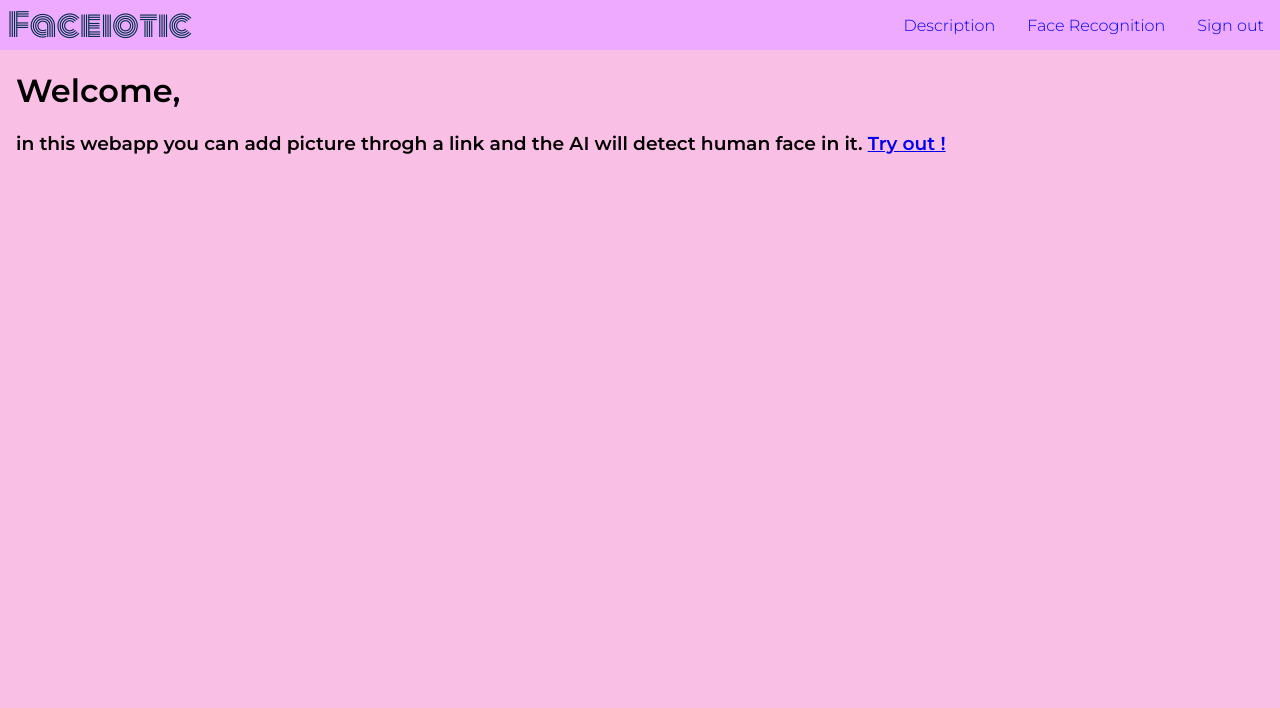
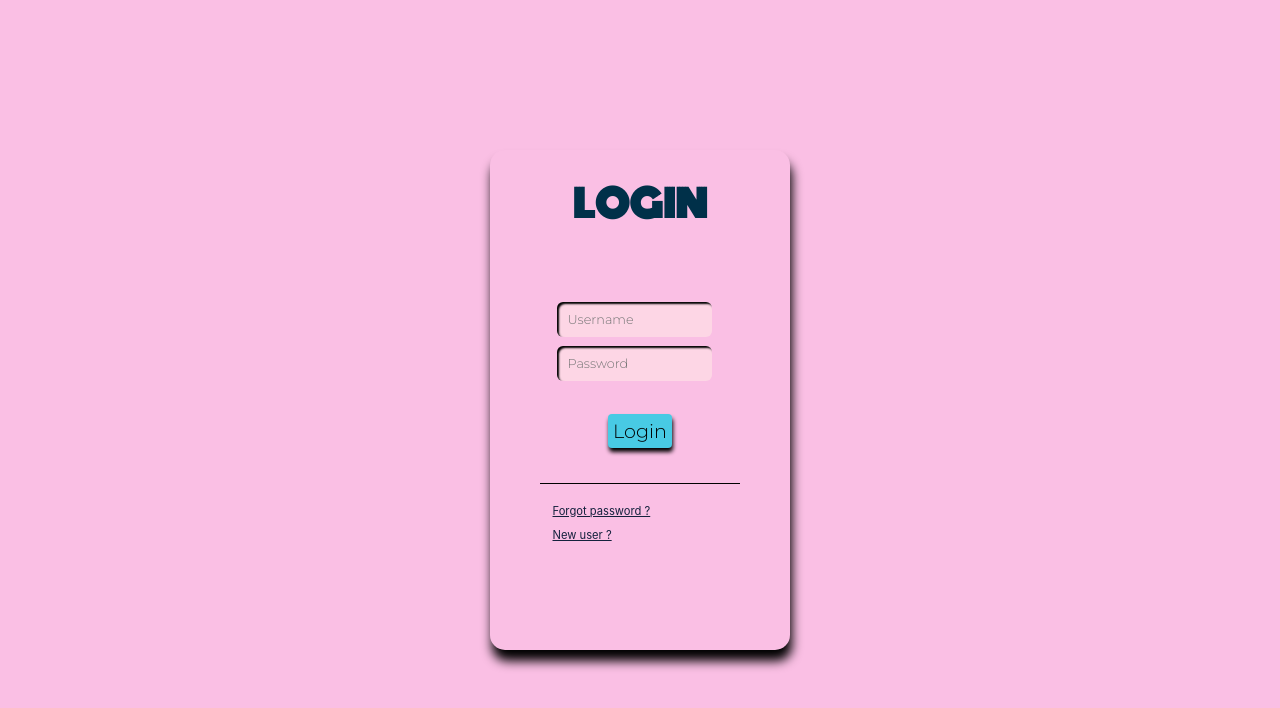
Before and after one commit to kevalmaru-gpu/face-recognition, a React (Create React App) app: page / in a window 1280 px wide. Shown: the top 708 px of the page. Built offline with nearby package versions, Linux system fonts and the light colour scheme; what clarifai would draw is missing.

Commit message:
before making server

```diff
--- a/src/App.js
+++ b/src/App.js
@@ -14,13 +14,19 @@ class App extends React.Component{
   constructor(prop){
     super(prop)
     this.state = {
-      route: 'home',
+      route: 'login',
       imageLink: '',
       box: {}
     }
   }
 
   onMasterRouteChange = (route) => {
+    if (route === 'login'){
+      console.log('its login')
+    }
+    else if(route === 'register'){
+      console.log('its register');
+    }
     this.setState({route:route})
   }
 
@@ -35,10 +41,10 @@ class App extends React.Component{
     const height = Number(inputImage.height)
 
     return{
-      leftCol: (faceData.left_col * width + 10) + 10,
+      leftCol: (faceData.left_col * width + 10),
       topRow: (faceData.top_row * height) - 10,
-      rightCol: (width - (faceData.right_col * width)) + 10,
-      bottomRow: (height - (faceData.bottom_row * height)) - 10
+      rightCol: (width - (faceData.right_col * width)),
+      bottomRow: (height - (faceData.bottom_row * height))
     }
   }
   displayFaceBox = (boxData) => {
--- a/src/Pages/Home/Components/LinkImage/LinkImage.css
+++ b/src/Pages/Home/Components/LinkImage/LinkImage.css
@@ -1,22 +1,20 @@
 .image-container{
-
-    margin-top: 5%;
+    margin-top: min(200px,30%);
     display: flex;
     justify-content: center;
     align-items: center;
 }
 .image-child-container{
     position: absolute;
-    margin-top: 200px;
     display: flex;
     justify-content: center;
     align-items: center;
 }
 img{
-    width: min(500px,70%);
-    height: min(500px,70%);
+    width: min(500px,50vw);
+    height: min(300px,50vw);
     border-radius: 10px;
-    object-fit: cover;
+    object-fit: contain;
 }
 .bounding-box{
     position: absolute;
--- a/src/Pages/Login/Login.css
+++ b/src/Pages/Login/Login.css
@@ -7,7 +7,7 @@
     flex-direction: column;
     justify-content: flex-start;
     align-items: center;
-    width: min(70vw, 250px);
+    width: min(80vw, 300px);
     height: min(80vh, 500px);
 }
 .field{
@@ -38,5 +38,5 @@
 .login-page-links a{
     color: #14213d;
     margin-top: 10px;
-    font-size: 10px;
+    font-size: .7rem;
 }
--- a/src/Pages/Login/Login.js
+++ b/src/Pages/Login/Login.js
@@ -10,7 +10,7 @@ const Login = ({onMasterRouteChange}) => {
                     <input type='tex' placeholder='Username' className='input-field'></input>
                     <input type='password' placeholder='Password' className='input-field'></input>
                 </div>
-                <button className='login-button'>Login</button>
+                <button className='login-button' onClick={() => onMasterRouteChange('home')}>Login</button>
                 <div className='div-line'></div>
                 <div className='login-page-links'>
                     <a href='#' onClick={()=>onMasterRouteChange('forgotPass')}>Forgot password ?</a>
--- a/src/Pages/Register/Register.css
+++ b/src/Pages/Register/Register.css
@@ -38,5 +38,5 @@
 .reg-page-links a{
     color: #14213d;
     margin-top: 10px;
-    font-size: 10px;
+    font-size: .7rem;
 }
--- a/src/Pages/Register/Register.js
+++ b/src/Pages/Register/Register.js
@@ -11,7 +11,7 @@ const Register = ({onMasterRouteChange}) => {
                     <input type='tex' placeholder='Username' className='input-field'></input>
                     <input type='password' placeholder='Password' className='input-field'></input>
                 </div>
-                <button className='reg-button'>Register</button>
+                <button className='reg-button' onClick={() => onMasterRouteChange('login')}>Register</button>
                 <div className='div-line'></div>
                 <div className='reg-page-links'>
                     <a href='#' onClick={()=>onMasterRouteChange('login')}>already have an account ?</a>
```
